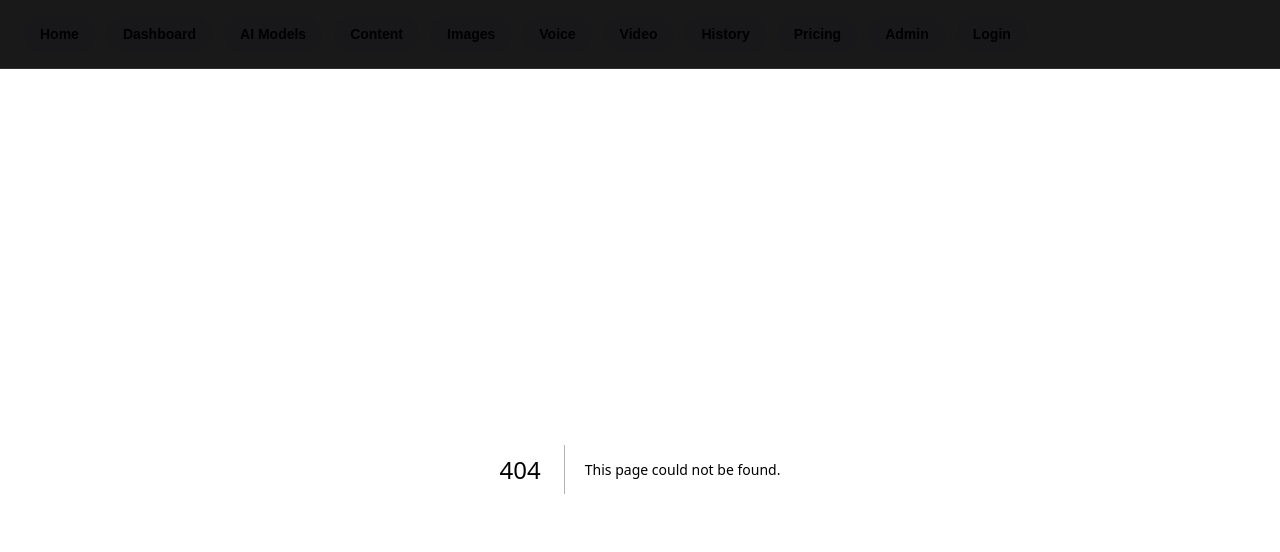
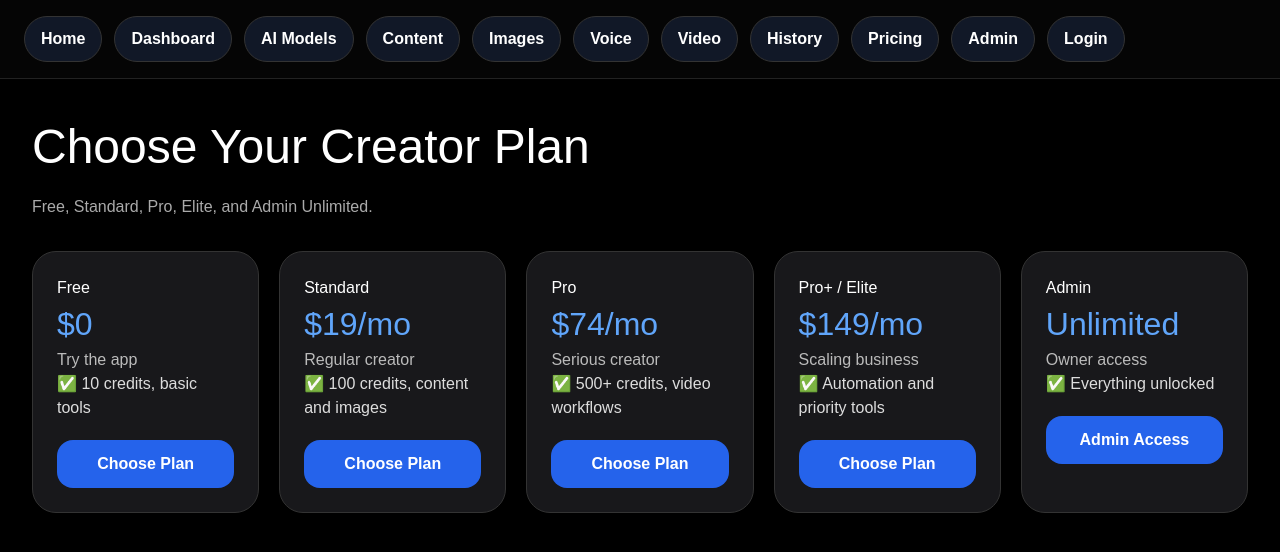
Before and after one commit to lou-delgado34/ai-cash-creator-studio, a Next.js app: page /pricing in a window 1280 px wide. Before the commit this address had no page. Shown: the top 552 px of the page. Built offline with nearby package versions, Linux system fonts and the light colour scheme.

Commit message:
clean reset navbar login pricing

```diff
--- a/app/api/admin-login/route.ts
+++ b/app/api/admin-login/route.ts
@@ -1,31 +1,26 @@
 import { NextResponse } from "next/server";
 
 export async function POST(req: Request) {
-  const formData = await req.formData();
-
-  const email = String(formData.get("email") || "");
-  const password = String(formData.get("password") || "");
+  const body = await req.json();
 
   if (
-    email === process.env.ADMIN_EMAIL &&
-    password === process.env.ADMIN_PASSWORD
+    body.email === process.env.ADMIN_EMAIL &&
+    body.password === process.env.ADMIN_PASSWORD
   ) {
-    const response = NextResponse.redirect(new URL("/dashboard", req.url), {
-      status: 303,
-    });
+    const response = NextResponse.json({ success: true });
 
     response.cookies.set("admin_logged_in", "true", {
-      httpOnly: true,
-      secure: true,
-      sameSite: "lax",
       path: "/",
       maxAge: 60 * 60 * 24 * 7,
+      sameSite: "lax",
+      secure: true,
     });
 
     return response;
   }
 
-  return NextResponse.redirect(new URL("/login?error=wrong", req.url), {
-    status: 303,
+  return NextResponse.json({
+    success: false,
+    error: "Wrong email or password.",
   });
 }
--- a/app/layout.tsx
+++ b/app/layout.tsx
@@ -22,19 +22,37 @@ export default function RootLayout({
 }) {
   return (
     <html lang="en">
-      <body className="bg-black text-white">
-        <nav className="sticky top-0 z-50 border-b border-white/10 bg-black/90 px-6 py-4">
-          <div className="flex flex-wrap gap-3">
+      <body style={{ margin: 0, background: "#000", color: "#fff" }}>
+        <nav
+          style={{
+            position: "sticky",
+            top: 0,
+            zIndex: 50,
+            background: "#050505",
+            borderBottom: "1px solid #222",
+            padding: "16px 24px",
+            display: "flex",
+            flexWrap: "wrap",
+            gap: "12px",
+          }}
+        >
           {mainLinks.map((link) => (
             <Link
               key={link.href}
               href={link.href}
-                className="rounded-full bg-zinc-900 px-4 py-2 text-sm font-semibold hover:bg-zinc-800"
+              style={{
+                color: "#fff",
+                background: "#111827",
+                padding: "10px 16px",
+                borderRadius: "999px",
+                textDecoration: "none",
+                fontWeight: 700,
+                border: "1px solid #333",
+              }}
             >
               {link.label}
             </Link>
           ))}
-          </div>
         </nav>
 
         {children}
--- a/app/login/page.tsx
+++ b/app/login/page.tsx
@@ -1,39 +1,62 @@
+"use client";
+
+import { useState } from "react";
+
 export default function LoginPage() {
+  const [email, setEmail] = useState("lou.delgado.pfs@gmail.com");
+  const [password, setPassword] = useState("");
+  const [message, setMessage] = useState("");
+
+  async function login() {
+    setMessage("Checking login...");
+
+    const response = await fetch("/api/admin-login", {
+      method: "POST",
+      headers: { "Content-Type": "application/json" },
+      credentials: "include",
+      body: JSON.stringify({ email, password }),
+    });
+
+    const data = await response.json();
+
+    if (!data.success) {
+      setMessage(data.error || "Login failed.");
+      return;
+    }
+
+    document.cookie = "admin_logged_in=true; path=/; max-age=604800";
+    window.location.href = "/dashboard";
+  }
+
   return (
-    <main className="min-h-screen bg-black px-6 py-10 text-white">
-      <section className="mx-auto max-w-md rounded-3xl border border-white/10 bg-zinc-900 p-6">
-        <p className="text-sm font-semibold uppercase tracking-widest text-blue-400">
-          Admin Login
-        </p>
+    <main style={{ minHeight: "100vh", background: "#000", color: "#fff", padding: 32 }}>
+      <section style={{ maxWidth: 480, margin: "40px auto", background: "#18181b", padding: 32, borderRadius: 24 }}>
+        <p style={{ color: "#60a5fa", fontWeight: 800 }}>ADMIN LOGIN</p>
+        <h1 style={{ fontSize: 42 }}>Sign in</h1>
 
-        <h1 className="mt-3 text-4xl font-bold">Sign in</h1>
-
-        <p className="mt-3 text-zinc-400">
-          Enter your admin email and password.
-        </p>
-
-        <form action="/api/admin-login" method="POST">
         <input
-            name="email"
-            defaultValue="lou.delgado.pfs@gmail.com"
-            className="mt-6 w-full rounded-2xl border border-white/10 bg-black px-4 py-3 text-white outline-none"
+          value={email}
+          onChange={(e) => setEmail(e.target.value)}
           placeholder="Email"
+          style={{ width: "100%", padding: 14, marginTop: 16, borderRadius: 14, background: "#000", color: "#fff" }}
         />
 
         <input
-            name="password"
+          value={password}
+          onChange={(e) => setPassword(e.target.value)}
           type="password"
-            className="mt-4 w-full rounded-2xl border border-white/10 bg-black px-4 py-3 text-white outline-none"
           placeholder="Password"
+          style={{ width: "100%", padding: 14, marginTop: 16, borderRadius: 14, background: "#000", color: "#fff" }}
         />
 
         <button
-            type="submit"
-            className="mt-5 w-full rounded-2xl bg-blue-600 px-6 py-3 font-semibold hover:bg-blue-500"
+          onClick={login}
+          style={{ width: "100%", padding: 14, marginTop: 20, borderRadius: 14, background: "#2563eb", color: "#fff", fontWeight: 800 }}
         >
           Login
         </button>
-        </form>
+
+        {message && <p style={{ marginTop: 16 }}>{message}</p>}
       </section>
     </main>
   );
--- /dev/null
+++ b/app/pricing/page.tsx
@@ -0,0 +1,51 @@
+export default function PricingPage() {
+  const plans = [
+    ["Free", "$0", "Try the app", "10 credits, basic tools"],
+    ["Standard", "$19/mo", "Regular creator", "100 credits, content and images"],
+    ["Pro", "$74/mo", "Serious creator", "500+ credits, video workflows"],
+    ["Pro+ / Elite", "$149/mo", "Scaling business", "Automation and priority tools"],
+    ["Admin", "Unlimited", "Owner access", "Everything unlocked"],
+  ];
+
+  return (
+    <main style={{ minHeight: "100vh", background: "#000", color: "#fff", padding: 32 }}>
+      <h1 style={{ fontSize: 48, marginBottom: 12 }}>Choose Your Creator Plan</h1>
+      <p style={{ color: "#aaa", marginBottom: 32 }}>
+        Free, Standard, Pro, Elite, and Admin Unlimited.
+      </p>
+
+      <div style={{ display: "grid", gap: 20, gridTemplateColumns: "repeat(auto-fit, minmax(220px, 1fr))" }}>
+        {plans.map(([name, price, desc, features]) => (
+          <div
+            key={name}
+            style={{
+              background: "#18181b",
+              border: "1px solid #333",
+              borderRadius: 24,
+              padding: 24,
+            }}
+          >
+            <h2>{name}</h2>
+            <h3 style={{ fontSize: 32, color: "#60a5fa" }}>{price}</h3>
+            <p style={{ color: "#bbb" }}>{desc}</p>
+            <p style={{ color: "#ddd" }}>✅ {features}</p>
+            <button
+              style={{
+                width: "100%",
+                marginTop: 20,
+                padding: 12,
+                borderRadius: 16,
+                background: "#2563eb",
+                color: "#fff",
+                border: "none",
+                fontWeight: 700,
+              }}
+            >
+              {name === "Admin" ? "Admin Access" : "Choose Plan"}
+            </button>
+          </div>
+        ))}
+      </div>
+    </main>
+  );
+}
```
Lines whose indentation alone changed are shown as unchanged.
